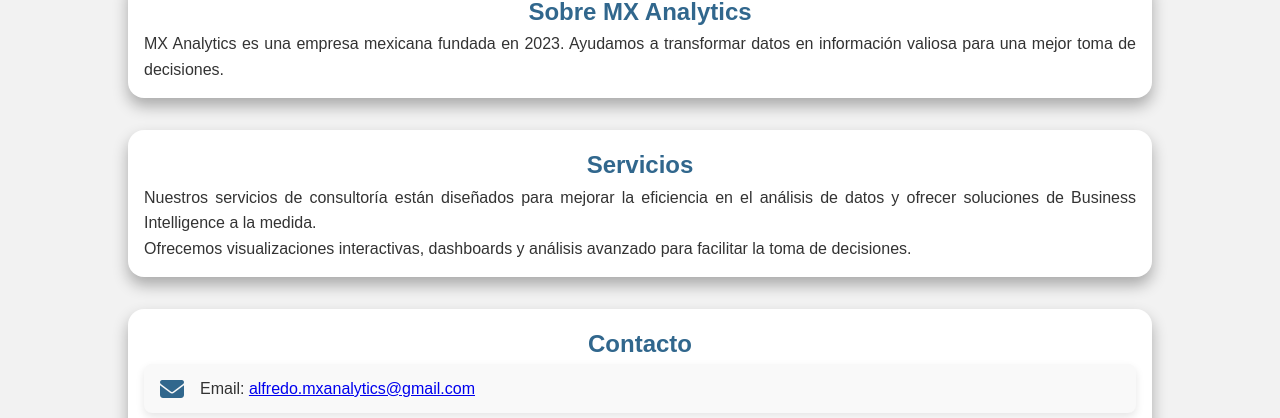
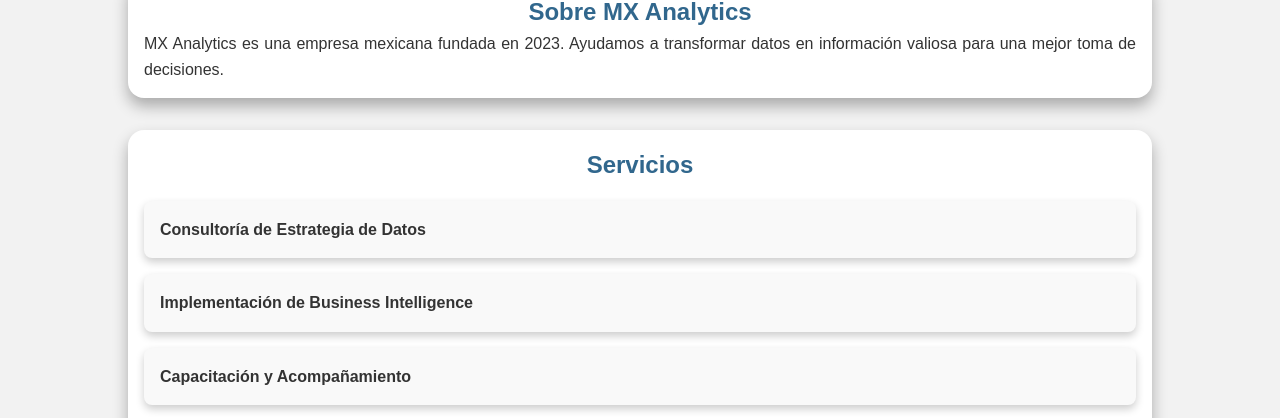
Before and after one commit to mxanalytics/mxanalytics.github.io, a plain HTML site: page index.html in a window 1280 px wide. Shown: the part 918-1336 px from the top of the page. Drawn offline with Linux system fonts and the light colour scheme.

Commit message:
Add collapsible service cards

```diff
--- a/index.html
+++ b/index.html
@@ -38,8 +38,18 @@
 
 <section id="servicios" class="card">
   <h2>Servicios</h2>
-  <p>Nuestros servicios de consultoría están diseñados para mejorar la eficiencia en el análisis de datos y ofrecer soluciones de Business Intelligence a la medida.</p>
-  <p>Ofrecemos visualizaciones interactivas, dashboards y análisis avanzado para facilitar la toma de decisiones.</p>
+  <details class="collapsible-card">
+    <summary>Consultoría de Estrategia de Datos</summary>
+    <p>En este servicio analizamos sus procesos y fuentes de información para diseñar una estrategia que optimice el ciclo de vida de los datos. Evaluamos la calidad de los registros e identificamos oportunidades de integración, garantizando consistencia y disponibilidad. Incorporamos metodologías de gobierno y seguridad para resguardar la veracidad de la información. Creamos un plan de implementación escalable que facilita la adopción de prácticas analíticas. Con ello, su organización estará preparada para extraer valor real de sus datos.</p>
+  </details>
+  <details class="collapsible-card">
+    <summary>Implementación de Business Intelligence</summary>
+    <p>Nuestro equipo implementa soluciones de Business Intelligence adaptadas a las necesidades de su empresa. Diseñamos dashboards interactivos y modelos de reporte que simplifican el acceso a indicadores clave. Utilizamos herramientas de vanguardia que permiten conectar diversas bases de datos sin sacrificar rendimiento. Integrar analítica avanzada y segmentación estadística ayuda a descubrir tendencias y patrones ocultos. Finalmente, capacitamos a los usuarios para que aprovechen cada panel de información de forma autónoma.</p>
+  </details>
+  <details class="collapsible-card">
+    <summary>Capacitación y Acompañamiento</summary>
+    <p>A través de sesiones personalizadas, capacitamos a su equipo en el uso de herramientas de análisis y visualización. Compartimos mejores prácticas para estructurar modelos de datos y documentar procesos de extracción. Supervisamos la implementación de metodologías ágiles en proyectos analíticos, fomentando la colaboración entre áreas. Resolviendo dudas en tiempo real, aseguramos que cada integrante domine los conceptos críticos de Business Intelligence. Con este acompañamiento, sus profesionales consolidan una cultura de datos sostenible.</p>
+  </details>
 </section>
 
 <section id="contacto" class="card">
--- a/style.css
+++ b/style.css
@@ -143,3 +143,21 @@ h2 {
   .nav { width: 40%; }
   .card { width: 80%; }
 }
+
+/* Tarjetas colapsables en la sección de servicios */
+details.collapsible-card {
+  background: #f9f9f9;
+  margin: 1rem 0;
+  padding: 1rem;
+  border-radius: 0.5rem;
+  box-shadow: 0 4px 8px rgba(0,0,0,0.2);
+}
+details.collapsible-card summary {
+  cursor: pointer;
+  font-weight: bold;
+  list-style: none;
+}
+details.collapsible-card p {
+  margin-top: 0.5rem;
+  text-align: justify;
+}
```
